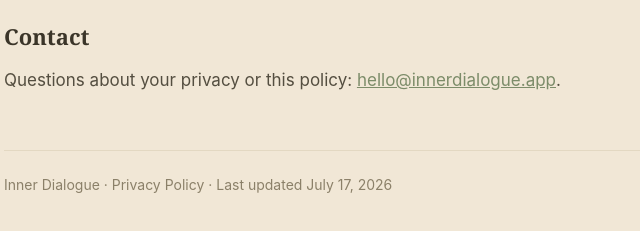
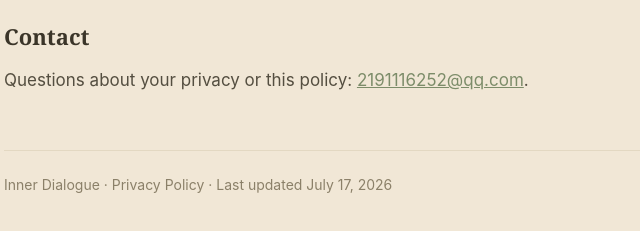
Before and after one commit to 3kyou3/aloud-legal, a plain HTML site: page inner-dialogue/privacy.html in a window 1280 px wide. Shown: the part 3501-3732 px from the top of the page, 298-938 px from the left. Drawn offline with Linux system fonts and the light colour scheme.

Commit message:
Update Inner Dialogue contact email

```diff
--- a/inner-dialogue/privacy.html
+++ b/inner-dialogue/privacy.html
@@ -103,7 +103,7 @@
   <p>If we change how the app handles your data, we will update this page and the effective date above.</p>
 
   <h2>Contact</h2>
-  <p>Questions about your privacy or this policy: <a href="mailto:hello@innerdialogue.app">hello@innerdialogue.app</a>.</p>
+  <p>Questions about your privacy or this policy: <a href="mailto:2191116252@qq.com">2191116252@qq.com</a>.</p>
 
   <footer>Inner Dialogue · Privacy Policy · Last updated July 17, 2026</footer>
 </div>
```
Also changed, not shown: inner-dialogue/support.html (+1 -1 lines).
